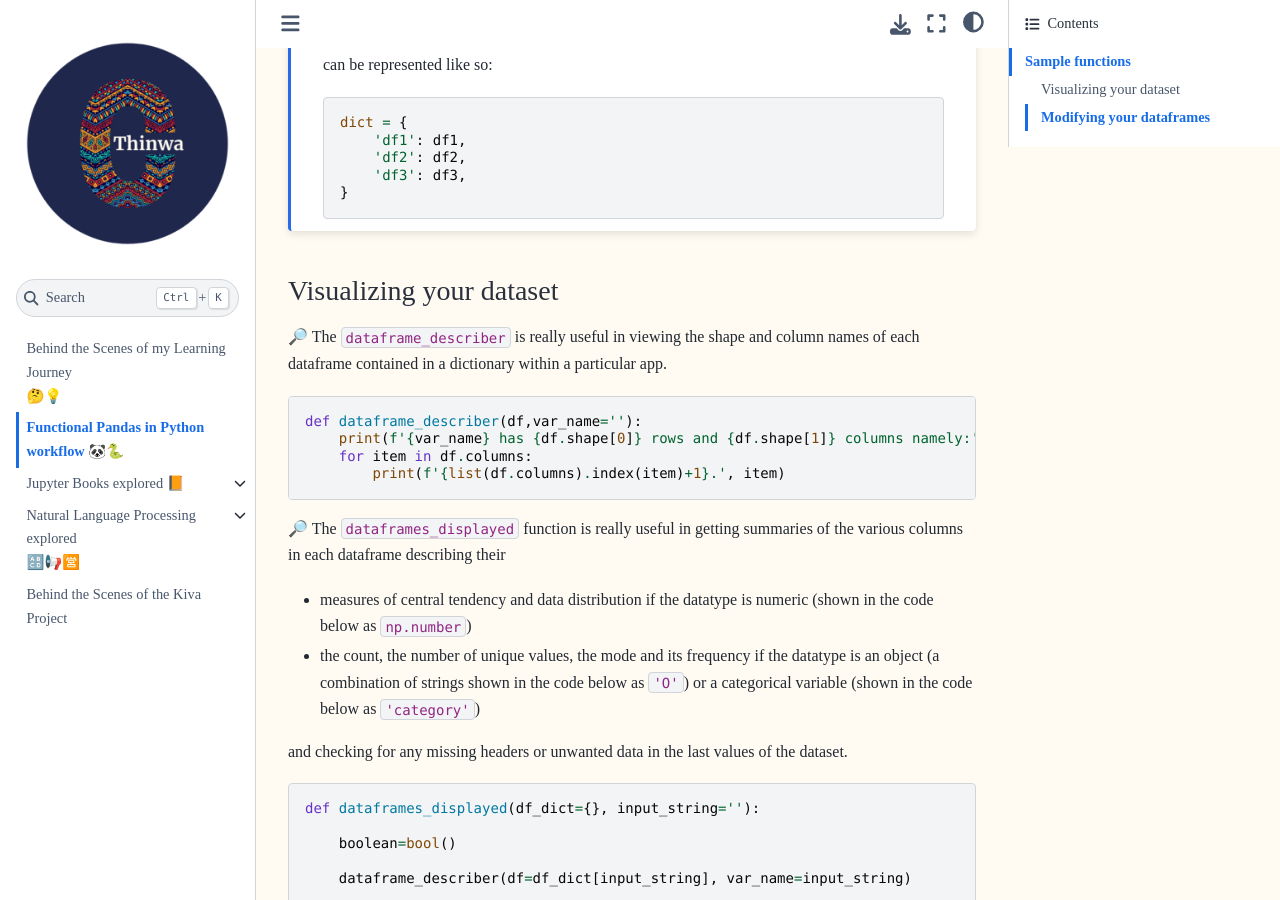
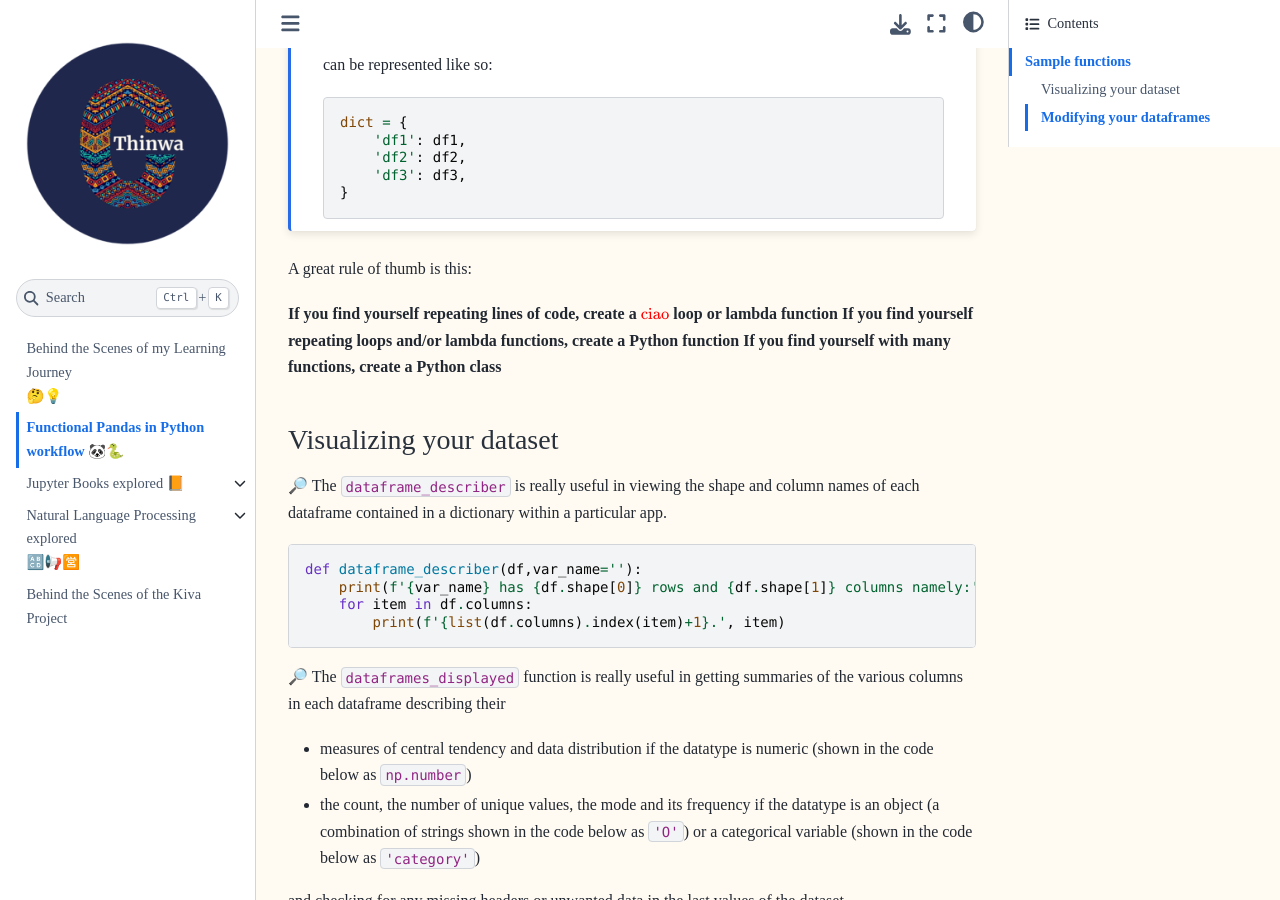
Before and after one commit to CeeThinwa/BTS-Continuous-Learning, a Jupyter Book: the page built from book/pandas_python.md, in a window 1280 px wide and 900 px high, scrolled down 516 px. Built offline with Jupyter Book 1.0.4 settings and Sphinx 7.4.7 and the Sphinx Book theme 1.1.4, drawn with Linux system fonts in a browser that asks for light colours; some of the changed text lies outside the part shown.

Commit message:
add more notes

````diff
--- a/book/pandas_python.md
+++ b/book/pandas_python.md
@@ -23,6 +23,12 @@ dict = {
 }
 ```
 :::
+
+A great rule of thumb is this:
+
+**If you find yourself repeating lines of code, create a $\color{red}{\text{ciao}}$ loop or lambda function**
+**If you find yourself repeating loops and/or lambda functions, create a Python function**
+**If you find yourself with many functions, create a Python class**
 
 ### Visualizing your dataset
 
@@ -164,3 +170,7 @@ def header_promoter(affected_dfs={}):
 
     return modified_dfs
 ```
+
+Notice that in the 3 example functions, we incorporate
+* output that allows us to see the before and after transformation
+* use of `silent=bool()` argument to show or hide the output as needed
````
